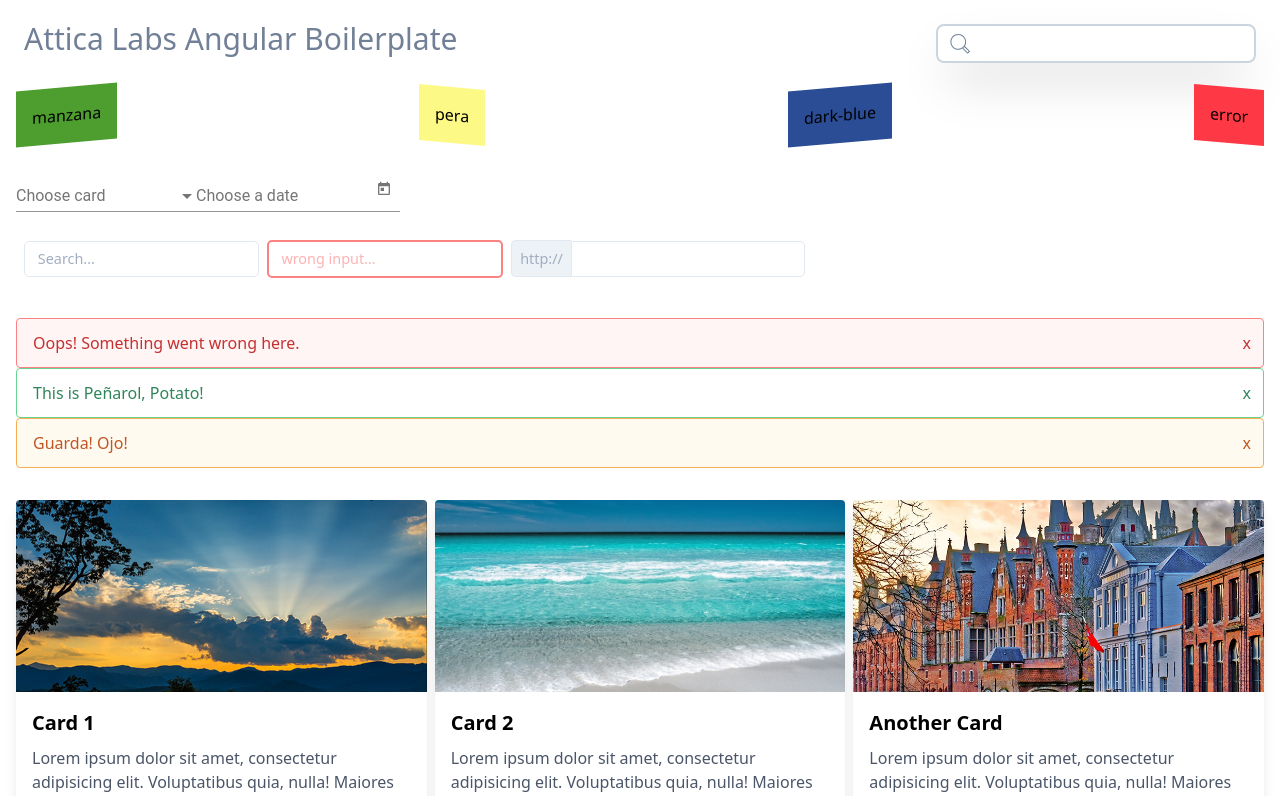
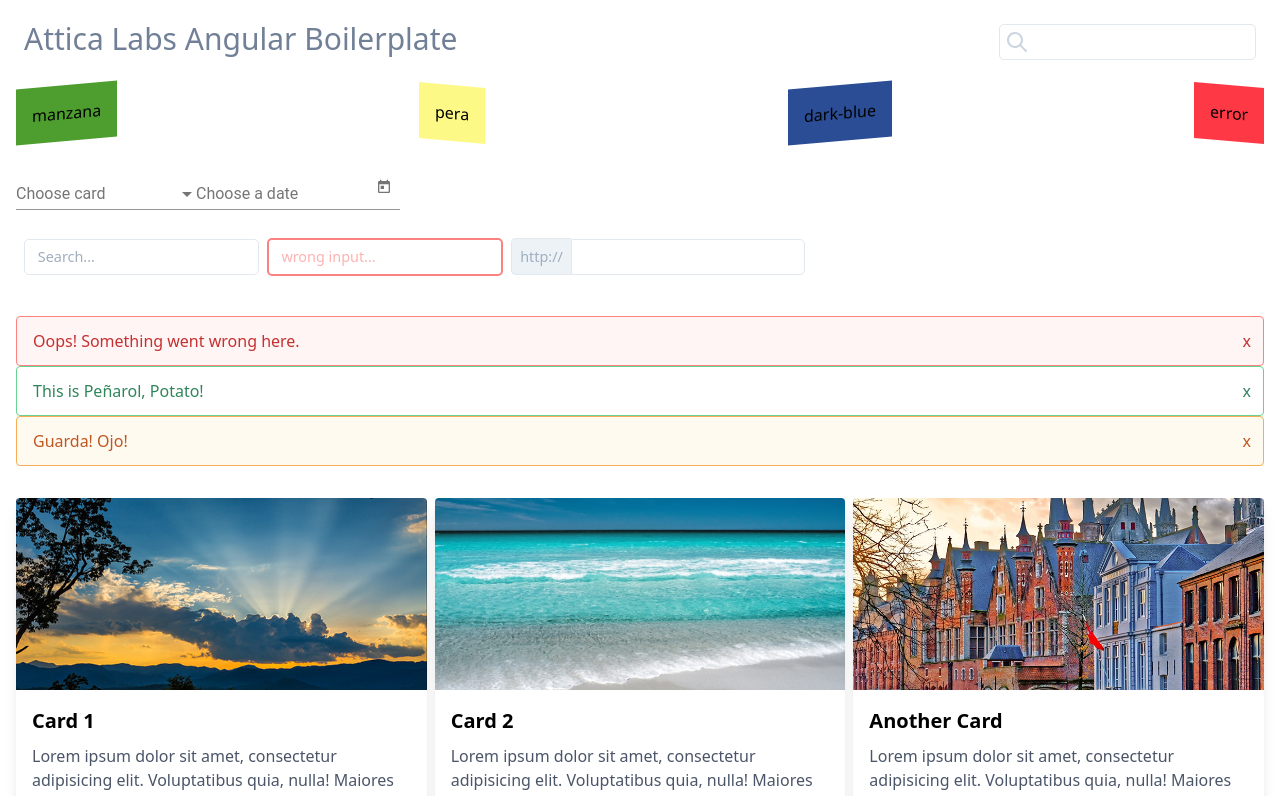
Before and after one commit to atticalabs/angular-boilerplate, an Angular app: page / in a window 1280 px wide. Shown: the top 796 px of the page. Built offline with nearby package versions, Linux system fonts and the light colour scheme.

Commit message:
improve search input

```diff
--- a/src/app/app.component.html
+++ b/src/app/app.component.html
@@ -2,18 +2,22 @@
   <header class="px-6 py-4 flex justify-between">
     <h1 class="text-gray-600 text-3xl">Attica Labs Angular Boilerplate</h1>
 
-    <div class="max-w-xs relative text-gray-600 focus-within:text-red-500 mt-2">
-      <span class="absolute inset-y-0 flex items-center left-0 pl-3">
-        <svg class="fill-current h-6 w-6" viewBox="0 0 20 20">
+    <div class="max-w-xs relative text-gray-600 mt-2">
+      <label class="input icon">
+        <svg
+          xmlns="http://www.w3.org/2000/svg"
+          viewBox="0 0 24 24"
+          width="24"
+          height="24"
+        >
           <path
-            d="M18.125,15.804l-4.038-4.037c0.675-1.079,1.012-2.308,1.01-3.534C15.089,4.62,12.199,1.75,8.584,1.75C4.815,1.75,1.982,4.726,2,8.286c0.021,3.577,2.908,6.549,6.578,6.549c1.241,0,2.417-0.347,3.44-0.985l4.032,4.026c0.167,0.166,0.43,0.166,0.596,0l1.479-1.478C18.292,16.234,18.292,15.968,18.125,15.804 M8.578,13.99c-3.198,0-5.716-2.593-5.733-5.71c-0.017-3.084,2.438-5.686,5.74-5.686c3.197,0,5.625,2.493,5.64,5.624C14.242,11.548,11.621,13.99,8.578,13.99 M16.349,16.981l-3.637-3.635c0.131-0.11,0.721-0.695,0.876-0.884l3.642,3.639L16.349,16.981z"
-          ></path>
+            class="fill-current text-gray-400"
+            stroke-width="0"
+            d="M16.32 14.9l5.39 5.4a1 1 0 0 1-1.42 1.4l-5.38-5.38a8 8 0 1 1 1.41-1.41zM10 16a6 6 0 1 0 0-12 6 6 0 0 0 0 12z"
+          />
         </svg>
-      </span>
-      <input
-        type="text"
-        class="block w-full rounded-lg pl-12 pr-5 py-1 text-lg border-2 border-gray-400 bg-white focus:shadow-outline focus:border-0 outline-none shadow-2xl"
-      />
+        <input type="text" />
+      </label>
     </div>
   </header>
 
@@ -42,20 +46,25 @@
 
     <div class="p-2">
       <label class="input mr-2">
-        <input type="text" placeholder='Search...'>
+        <input type="text" placeholder="Search..." />
       </label>
       <label class="input mr-2">
-        <input type="text" class="error" placeholder="wrong input...">
+        <input type="text" class="error" placeholder="wrong input..." />
       </label>
       <label class="input labeled">
         <span class="label">http://</span>
-        <input type="text">
+        <input type="text" />
       </label>
     </div>
   </div>
 
   <div class="p-4">
-    <app-alert-message *ngFor="let alert of alerts; index as i" type="{{alert.type}}" message="{{alert.message}}" (dismiss)="dismissAlert(alert)"></app-alert-message>
+    <app-alert-message
+      *ngFor="let alert of alerts; index as i"
+      type="{{ alert.type }}"
+      message="{{ alert.message }}"
+      (dismiss)="dismissAlert(alert)"
+    ></app-alert-message>
   </div>
 
   <div class="p-4 grid grid-cols-1 sm:grid-cols-3 gap-2">
--- a/tailwind/tailwind.plugins.js
+++ b/tailwind/tailwind.plugins.js
@@ -24,6 +24,16 @@ const input = plugin(({addComponents, theme}) => {
     '.input': {
       color: theme('colors.gray["500"]'),
       fontSize: ".9rem",
+      '&.icon': {
+        'svg': {
+          position: 'absolute',
+          top: '.4rem',
+          left: '.4rem'
+        },
+        'input': {
+          paddingLeft: '2.2rem'
+        }
+      },
       '&.labeled': {
         '.label': {
           borderRadius: '5px 0 0 5px',
```
